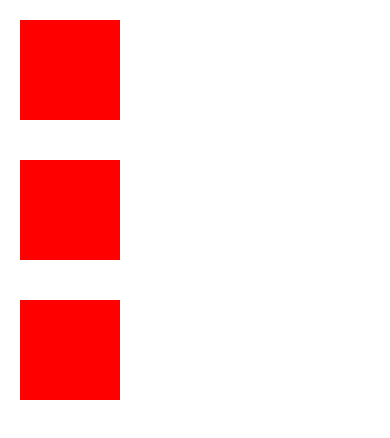
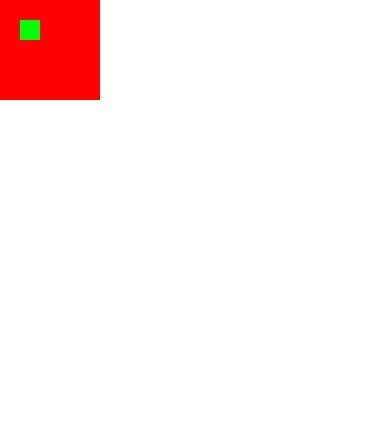
Before and after one commit to hamzajaa/reactNative-Tutorial2, a React Native app: screen / in a window 390 px wide. Shown: the top 438 px of the page. Built offline with nearby package versions, Linux system fonts and the light colour scheme.

Commit message:
change 4.0

```diff
--- a/App.js
+++ b/App.js
@@ -4,9 +4,9 @@ import { StyleSheet, Text, View } from 'react-native';
 export default function App() {
   return (
     <View style={styles.container}>
-      <View style={styles.myStyle}></View>
-      <View style={styles.myStyle}></View>
-      <View style={styles.myStyle}></View>
+      <View style={styles.myStyle}>
+        <View style={styles.myStyleChild}></View>
+      </View>
     </View>
   );
 }
@@ -18,7 +18,12 @@ const styles = StyleSheet.create({
   myStyle: {
     width: 100,
     height: 100,
-    margin: 20,
     backgroundColor: "#F00",
+    padding: 20,
   },
+  myStyleChild: {
+    width: 20,
+    height: 20,
+    backgroundColor: "#0f0"
+  }
 });
```
